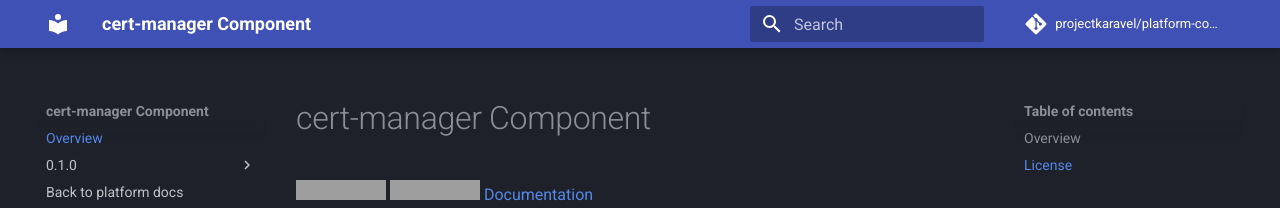
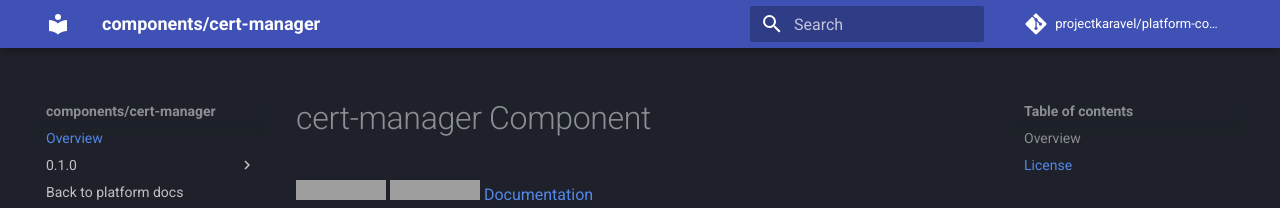
Before and after one commit to karavel-io/platform-component-cert-manager, an MkDocs documentation site: the page built from docs/index.md, in a window 1280 px wide. Shown: the top 208 px of the page. Built offline with MkDocs 1.6.1 and Material for MkDocs 9.7.7, drawn with Linux system fonts in a browser that asks for light colours; comment, search, counter and statistics services are not loaded; grey boxes are pictures that could not be loaded.

Commit message:
Update Mkdocs config

```diff
--- a/mkdocs.yml
+++ b/mkdocs.yml
@@ -1,4 +1,4 @@
-site_name: cert-manager Component
+site_name: components/cert-manager
 site_url: https://docs.karavel.io/components/cert-manager
 repo_name: projectkaravel/platform-component-cert-manager
 repo_url: https://github.com/projectkaravel/platform-component-cert-manager
```
